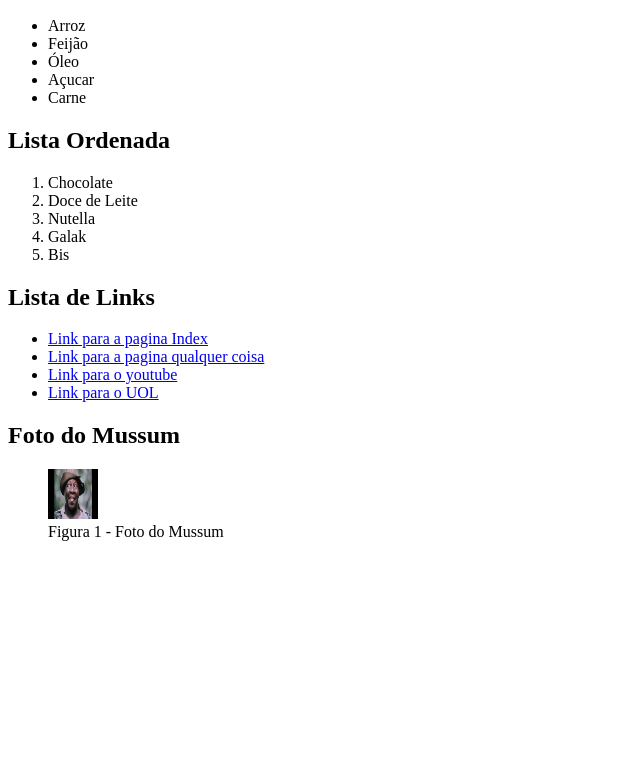
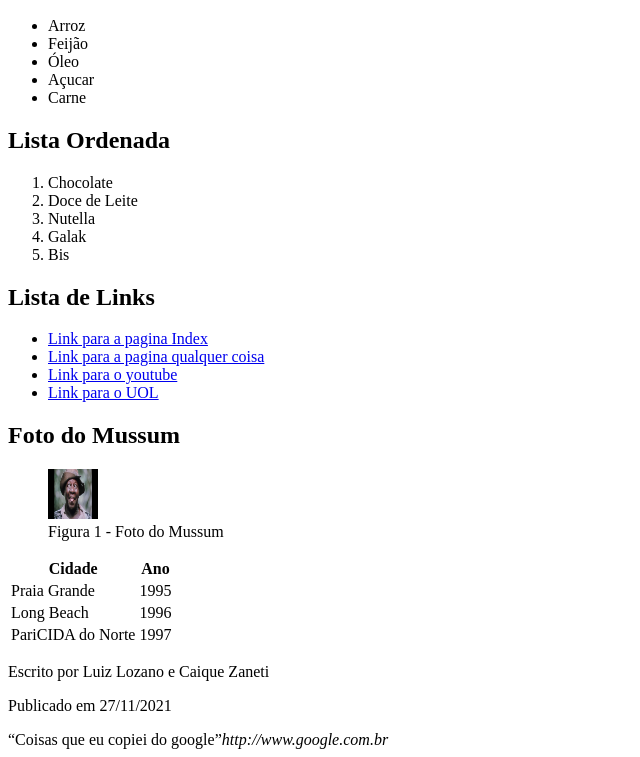
Before and after one commit to czkirilo/reforco_sabado_des_para_web_2021, a plain HTML site: page Exemplos/Site_Reforco/paginas/outrascoisas.html in a window 1280 px wide. Shown: the part 110-867 px from the top of the page, without its empty margins (0-640 px from the left). Before the commit the page ends 800 px from the top, so only its background shows below. Drawn offline with Linux system fonts and the light colour scheme.

Commit message:
commit final

```diff
--- a/Exemplos/Site_Reforco/paginas/outrascoisas.html
+++ b/Exemplos/Site_Reforco/paginas/outrascoisas.html
@@ -34,9 +34,41 @@
 
         <h2>Foto do Mussum</h2>
         <figure>
-            <img src="../imagens/mussum.jpg" height="50" width="50" alt="Foto do Mussum">
+            <a href="https://mussumipsum.com/"><img src="../imagens/mussum.jpg" height="50" width="50" alt="Foto do Mussum"></a>
+
             <figcaption>Figura 1 - Foto do Mussum</figcaption>
         </figure>
 
+        <table>
+            <thead>
+                <tr> <!--primeira linha-->
+                    <th>Cidade</th> <!--primeira coluna-->
+                    <th>Ano</th>    <!--segunda coluna-->
+                </tr>
+            </thead>
+
+            <tbody>
+                <tr> <!--segunda linha-->
+                    <td>Praia Grande</td>   <!--primeira coluna-->
+                    <td>1995</td>           <!--segunda coluna-->
+                </tr>
+
+                <tr> <!--terceira linha-->
+                    <td>Long Beach</td>     <!--primeira coluna-->
+                    <td>1996</td>           <!--segunda coluna-->
+                </tr>
+
+                <tr> <!--quarta linha-->
+                    <td>PariCIDA do Norte</td>  <!--primeira coluna-->
+                    <td>1997</td>               <!--segunda coluna-->
+                </tr>
+            </tbody>
+        </table>
+
+        <footer>
+            <p>Escrito por Luiz Lozano e Caique Zaneti</p>
+            <p>Publicado em 27/11/2021</p>
+            <q>Coisas que eu copiei do google</q><cite>http://www.google.com.br</cite>
+        </footer>
     </body>
 </html>
```
